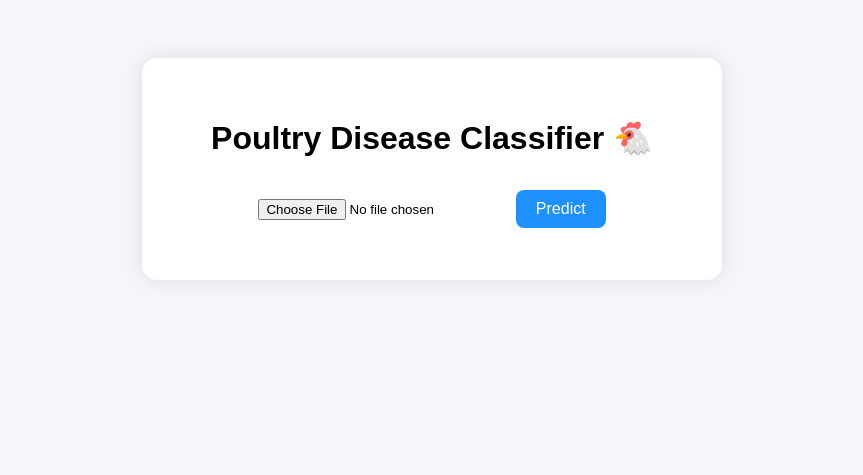
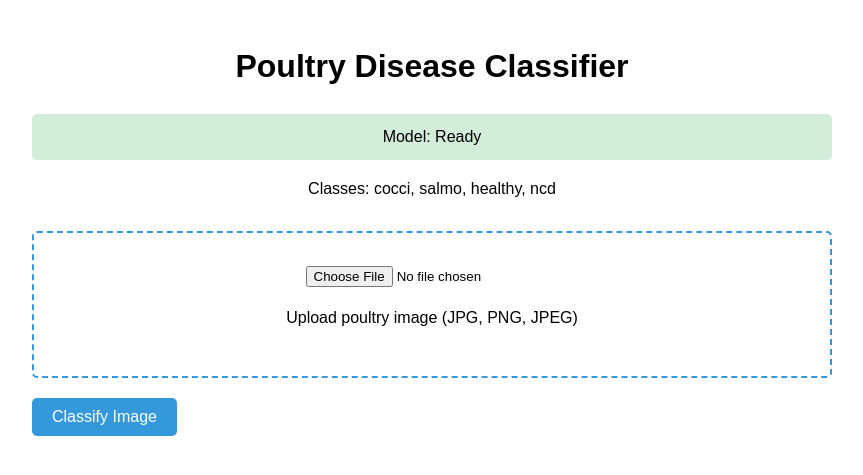
Before and after one commit to Sreys10/hackathon_proj, a Flask app: page / in a window 1280 px wide. Shown: the top 475 px of the page, without its empty margins (208-1071 px from the left). Run offline with Flask 3, Linux system fonts and the light colour scheme.

Commit message:
added ui

```diff
--- a/app.py
+++ b/app.py
@@ -1,42 +1,87 @@
 from flask import Flask, render_template, request, redirect, url_for
-from tensorflow.keras.models import load_model
+import tensorflow as tf
 from tensorflow.keras.preprocessing import image
 import numpy as np
 import os
 from werkzeug.utils import secure_filename
 
 app = Flask(__name__)
-app.config['UPLOAD_FOLDER'] = 'uploads'
 
-model = load_model("efficientnetb1_poultry_tuned.keras")
+# Configuration
+UPLOAD_FOLDER = 'static/uploads/'
+ALLOWED_EXTENSIONS = {'png', 'jpg', 'jpeg'}
+MODEL_PATH = 'diseases_deteection.keras'
+CLASS_NAMES = ['cocci', 'salmo', 'healthy', 'ncd']  # Your 4 classes
 
-# Set class labels manually
-class_names = ['Healthy', 'Coccidiosis', 'Newcastle Disease', 'Avian Influenza']  # Example
+app.config['UPLOAD_FOLDER'] = UPLOAD_FOLDER
+os.makedirs(UPLOAD_FOLDER, exist_ok=True)
 
-def prepare_image(file_path):
-    img = image.load_img(file_path, target_size=(240, 240), color_mode='rgb')
-    img_array = image.img_to_array(img)
-    img_array = np.expand_dims(img_array, axis=0) / 255.0
-    return img_array
+# Load model
+try:
+    model = tf.keras.models.load_model(MODEL_PATH)
+    input_shape = model.input_shape[1:3]  # Get (height, width)
+    print(f"Model loaded. Input shape: {input_shape}")
+except Exception as e:
+    print(f"Error loading model: {e}")
+    model = None
+    input_shape = (224, 224)  # Default size
+
+def allowed_file(filename):
+    return '.' in filename and filename.rsplit('.', 1)[1].lower() in ALLOWED_EXTENSIONS
+
+def predict_image(img_path):
+    if model is None:
+        raise RuntimeError("Model not loaded")
+
+    try:
+        img = image.load_img(img_path, target_size=input_shape, color_mode='rgb')
+        img_array = image.img_to_array(img)
+        img_array = np.expand_dims(img_array, axis=0) / 255.0
+
+        preds = model.predict(img_array)
+        predicted_idx = np.argmax(preds[0])
+
+        # Ensure prediction is within our class range
+        if predicted_idx >= len(CLASS_NAMES):
+            raise ValueError(f"Model predicted invalid class index: {predicted_idx}")
+
+        return CLASS_NAMES[predicted_idx], round(100 * np.max(preds[0]), 2)
+    except Exception as e:
+        raise RuntimeError(f"Prediction failed: {str(e)}")
 
 @app.route('/', methods=['GET', 'POST'])
-def index():
+def upload_file():
+    prediction = None
+    img_url = None
+
     if request.method == 'POST':
-        file = request.files['image']
-        if file:
+        if 'file' not in request.files:
+            return redirect(request.url)
+
+        file = request.files['file']
+        if file.filename == '':
+            return redirect(request.url)
+
+        if file and allowed_file(file.filename):
             filename = secure_filename(file.filename)
             filepath = os.path.join(app.config['UPLOAD_FOLDER'], filename)
             file.save(filepath)
+            img_url = url_for('static', filename=f'uploads/{filename}')
 
-            img_data = prepare_image(filepath)
-            prediction = model.predict(img_data)[0]
-            predicted_class = class_names[np.argmax(prediction)]
-            confidence = np.max(prediction)
+            try:
+                class_name, confidence = predict_image(filepath)
+                prediction = {
+                    'class': class_name,
+                    'confidence': confidence,
+                    'img_url': img_url
+                }
+            except Exception as e:
+                prediction = {'error': str(e)}
 
-            return render_template('index.html', prediction=predicted_class, confidence=confidence, image_url=filepath)
-
-    return render_template('index.html')
+    return render_template('index.html',
+                         prediction=prediction,
+                         model_loaded=model is not None,
+                         class_names=CLASS_NAMES)
 
 if __name__ == '__main__':
-    os.makedirs('uploads', exist_ok=True)
     app.run(debug=True)
--- a/static/styles.css
+++ /dev/null
@@ -1,44 +0,0 @@
-body {
-    font-family: Arial, sans-serif;
-    background: #f4f6f9;
-    text-align: center;
-    padding: 50px;
-}
-
-.container {
-    background: #ffffff;
-    padding: 40px;
-    border-radius: 15px;
-    max-width: 500px;
-    margin: auto;
-    box-shadow: 0 0 20px rgba(0,0,0,0.1);
-}
-
-input[type="file"] {
-    margin: 20px 0;
-}
-
-button {
-    padding: 10px 20px;
-    background-color: #1e90ff;
-    color: white;
-    border: none;
-    border-radius: 8px;
-    cursor: pointer;
-    font-size: 16px;
-}
-
-button:hover {
-    background-color: #0073e6;
-}
-
-.result {
-    margin-top: 30px;
-}
-
-.result img {
-    max-width: 100%;
-    height: auto;
-    border-radius: 10px;
-    margin-top: 10px;
-}
--- a/templates/index.html
+++ b/templates/index.html
@@ -2,24 +2,94 @@
 <html lang="en">
 <head>
     <meta charset="UTF-8">
+    <meta name="viewport" content="width=device-width, initial-scale=1.0">
     <title>Poultry Disease Classifier</title>
-    <link rel="stylesheet" href="{{ url_for('static', filename='styles.css') }}">
+    <style>
+        body {
+            font-family: Arial, sans-serif;
+            max-width: 800px;
+            margin: 0 auto;
+            padding: 20px;
+            line-height: 1.6;
+        }
+        .header {
+            text-align: center;
+            margin-bottom: 30px;
+        }
+        .upload-box {
+            border: 2px dashed #3498db;
+            border-radius: 5px;
+            padding: 30px;
+            text-align: center;
+            margin: 20px 0;
+        }
+        .btn {
+            background: #3498db;
+            color: white;
+            padding: 10px 20px;
+            border: none;
+            border-radius: 5px;
+            cursor: pointer;
+            font-size: 16px;
+        }
+        .result {
+            margin-top: 30px;
+            padding: 20px;
+            border-radius: 5px;
+            background: #f9f9f9;
+        }
+        .preview {
+            max-width: 100%;
+            max-height: 300px;
+            margin: 20px 0;
+        }
+        .healthy { color: green; }
+        .disease { color: red; }
+        .status {
+            padding: 10px;
+            margin: 10px 0;
+            border-radius: 5px;
+        }
+        .loaded { background: #d4edda; }
+        .not-loaded { background: #f8d7da; }
+    </style>
 </head>
 <body>
-    <div class="container">
-        <h1>Poultry Disease Classifier 🐔</h1>
-        <form action="/" method="POST" enctype="multipart/form-data">
-            <input type="file" name="image" accept="image/*" required>
-            <button type="submit">Predict</button>
-        </form>
+    <div class="header">
+        <h1>Poultry Disease Classifier</h1>
+        <div class="status {% if model_loaded %}loaded{% else %}not-loaded{% endif %}">
+            Model: {% if model_loaded %}Ready{% else %}Not Loaded{% endif %}
+        </div>
+        <p>Classes: {{ ', '.join(class_names) }}</p>
+    </div>
 
-        {% if prediction %}
+    <form method="post" enctype="multipart/form-data">
+        <div class="upload-box">
+            <input type="file" name="file" accept="image/*" required>
+            <p>Upload poultry image (JPG, PNG, JPEG)</p>
+        </div>
+        <button type="submit" class="btn">Classify Image</button>
+    </form>
+
+    {% if prediction %}
         <div class="result">
-            <h2>Prediction: <span>{{ prediction }}</span></h2>
-            <p>Confidence: {{ (confidence * 100) | round(2) }}%</p>
-            <img src="{{ image_url }}" alt="Uploaded Image">
+            {% if prediction.error %}
+                <div style="color: red;">
+                    <h3>Error</h3>
+                    <p>{{ prediction.error }}</p>
+                </div>
+            {% else %}
+                <h3>Result</h3>
+                <img class="preview" src="{{ prediction.img_url }}">
+                <p>
+                    <strong>Condition:</strong>
+                    <span class="{% if prediction.class == 'healthy' %}healthy{% else %}disease{% endif %}">
+                        {{ prediction.class }}
+                    </span>
+                </p>
+                <p><strong>Confidence:</strong> {{ prediction.confidence }}%</p>
+            {% endif %}
         </div>
-        {% endif %}
-    </div>
+    {% endif %}
 </body>
 </html>
```
Also changed, not shown: static/uploads/001_131_IMG_uratesandbileindroppings-848x565.jpg (added), static/uploads/Shreyas_Jaywant_Deshmukh.jpg (added), static/uploads/WhatsApp_Image_2025-08-05_at_01.38.26_bc9008a9.jpg (added), static/uploads/WhatsApp_Image_2025-08-05_at_01.42.45_2ff0371e.jpg (added), static/uploads/WhatsApp_Image_2025-08-05_at_01.45.51_09da91d5.jpg (added), static/uploads/WhatsApp_Image_2025-08-05_at_01.52.06_d8d39b73.jpg (added), static/uploads/WhatsApp_Image_2025-08-06_at_17.32.39_2fc7d145.jpg (added), static/uploads/images-removebg-preview.png (added).
